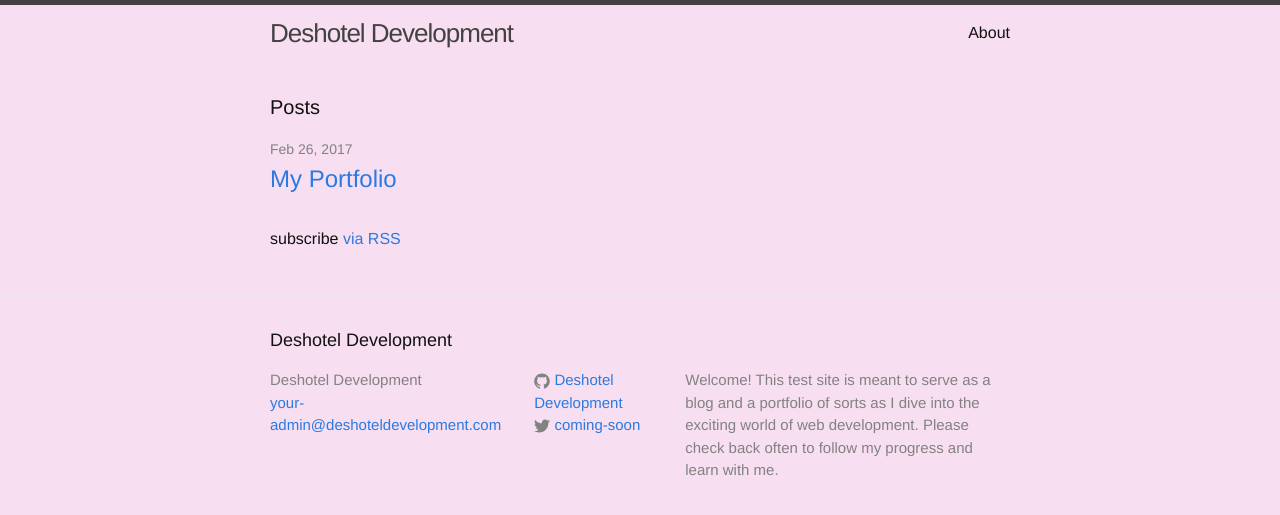
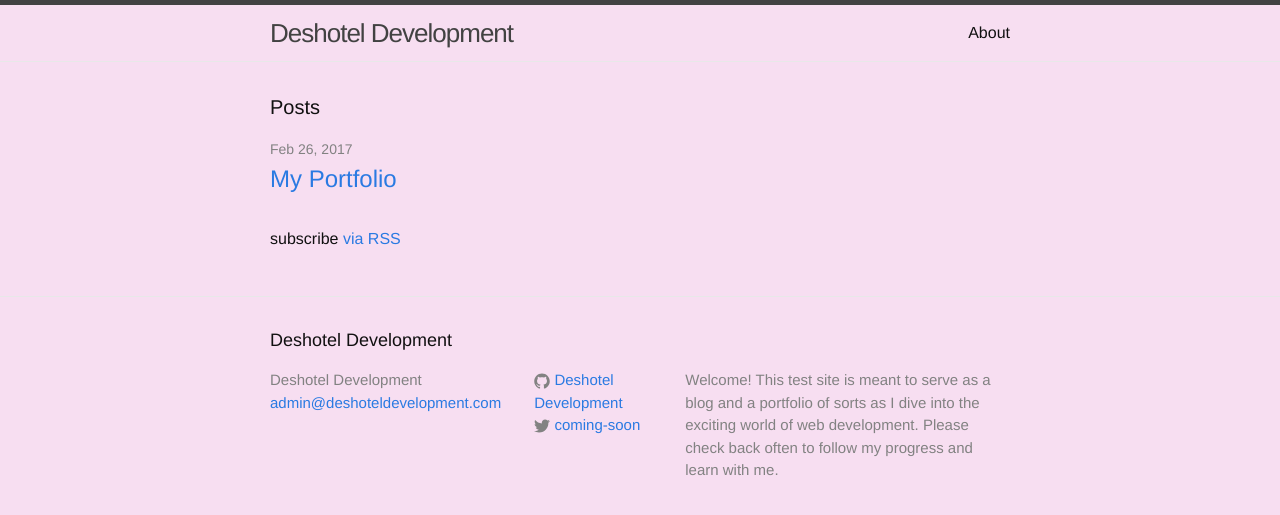
Before and after one commit to DeshotelDevelopment/first-sample-repo, a Jekyll site: the page built from index.html, in a window 1280 px wide. Shown: the top 515 px of the page. Built offline with Jekyll 4.4.1, drawn with Linux system fonts in a browser that asks for light colours.

Commit message:
Update _config.yml

```diff
--- a/_config.yml
+++ b/_config.yml
@@ -7,12 +7,12 @@
 
 # Site settings
 title: Deshotel Development
-email: your-admin@deshoteldevelopment.com
+email: admin@deshoteldevelopment.com
 description: > # this means to ignore newlines until "baseurl:"
   Welcome! This test site is meant to serve as a blog and a portfolio of sorts as
   I dive into the exciting world of web development. Please check back often to follow my
   progress and learn with me.
-baseurl: "" # the subpath of your site, e.g. /blog
+baseurl: "/home" # the subpath of your site, e.g. /blog
 url: "http://www.deshoteldevelopment.com" # the base hostname & protocol for your site
 twitter_username: coming-soon
 github_username:  Deshotel Development
```
